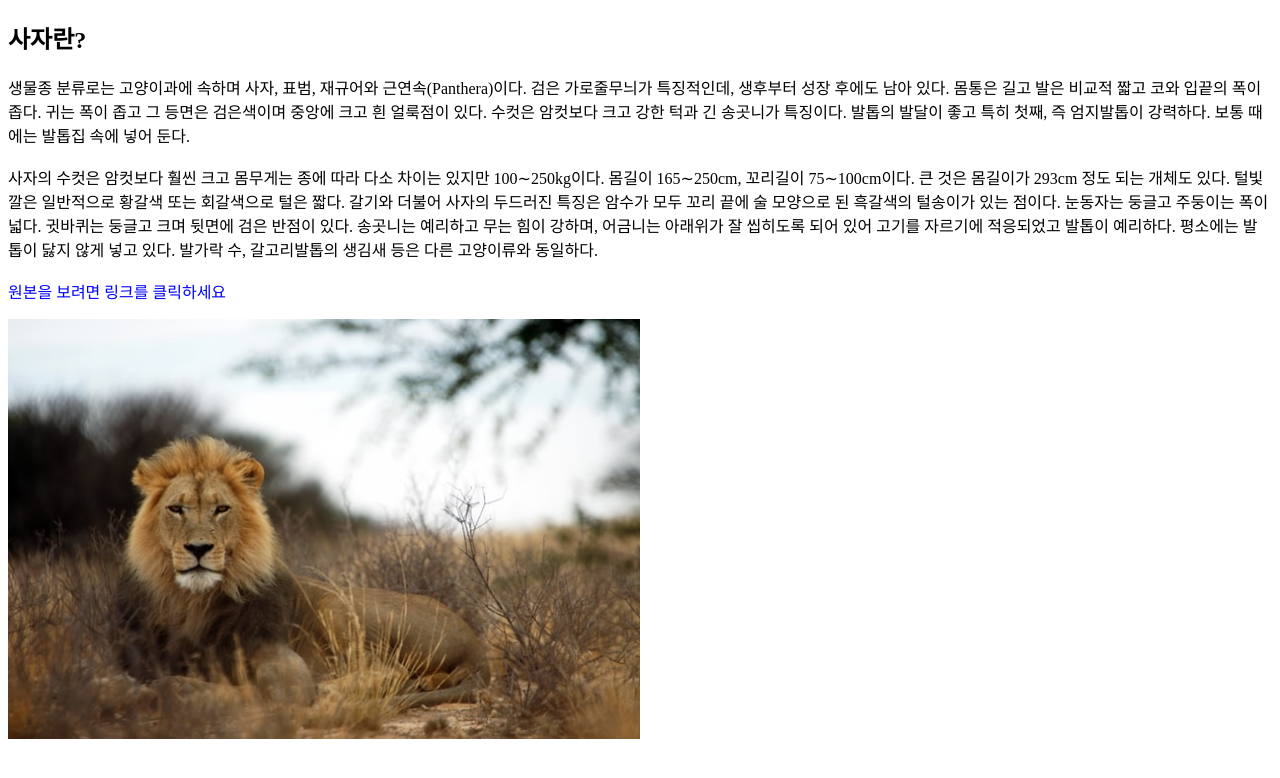
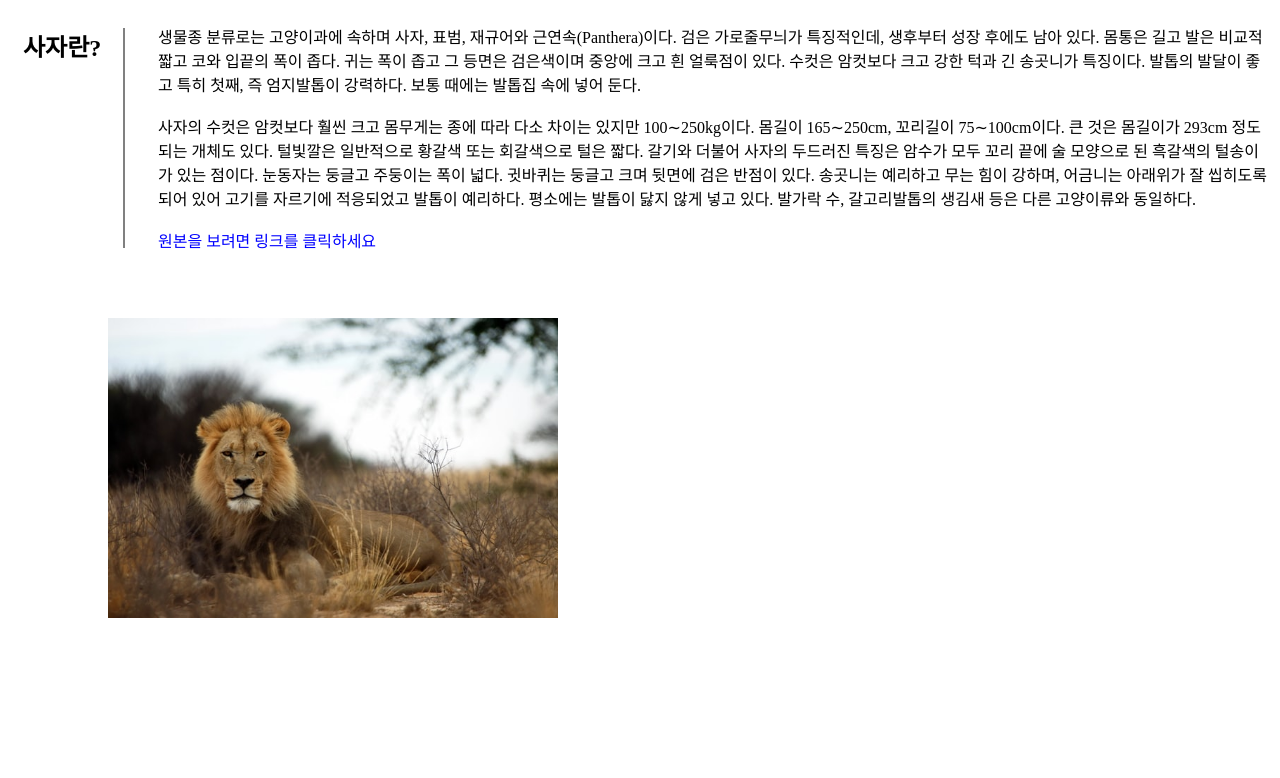
Before and after one commit to 1chori/felidae, a plain HTML site: page Lion.html in a window 1280 px wide. Drawn offline with Linux system fonts and the light colour scheme; a script that the page names is missing.

Commit message:
Add files via upload

```diff
--- a/Lion.html
+++ b/Lion.html
@@ -9,17 +9,34 @@
       color:blue;
       text-decoration: none;
     }
+    h2{
+      border-right: 2px solid gray;
+      width: 100px;
+      padding-left: 15px;
+    }
+    #grid{
+      display: grid;
+      grid-template-columns: 150px 1fr;
+    }
+    img{
+      position: relative;
+      left: 100px;
+      top: 50px;
+    }
   </style>
 </head>
 
 <head>
 <body>
+  <div id='grid'>
   <h2>사자란?</h2>
     <p>생물종 분류로는 고양이과에 속하며 사자, 표범, 재규어와 근연속(Panthera)이다. 검은 가로줄무늬가 특징적인데, 생후부터 성장 후에도 남아 있다. 몸통은 길고 발은 비교적 짧고 코와 입끝의 폭이 좁다. 귀는 폭이 좁고 그 등면은 검은색이며 중앙에 크고 흰 얼룩점이 있다. 수컷은 암컷보다 크고 강한 턱과 긴 송곳니가 특징이다. 발톱의 발달이 좋고 특히 첫째, 즉 엄지발톱이 강력하다. 보통 때에는 발톱집 속에 넣어 둔다.
       <br><br>
       사자의 수컷은 암컷보다 훨씬 크고 몸무게는 종에 따라 다소 차이는 있지만 100∼250kg이다. 몸길이 165∼250cm, 꼬리길이 75∼100cm이다. 큰 것은 몸길이가 293cm 정도 되는 개체도 있다. 털빛깔은 일반적으로 황갈색 또는 회갈색으로 털은 짧다. 갈기와 더불어 사자의 두드러진 특징은 암수가 모두 꼬리 끝에 술 모양으로 된 흑갈색의 털송이가 있는 점이다. 눈동자는 둥글고 주둥이는 폭이 넓다. 귓바퀴는 둥글고 크며 뒷면에 검은 반점이 있다. 송곳니는 예리하고 무는 힘이 강하며, 어금니는 아래위가 잘 씹히도록 되어 있어 고기를 자르기에 적응되었고 발톱이 예리하다. 평소에는 발톱이 닳지 않게 넣고 있다. 발가락 수, 갈고리발톱의 생김새 등은 다른 고양이류와 동일하다.<br><br>
       <a href="https://terms.naver.com/entry.naver?cid=40942&docId=1107856&categoryId=32624">원본을 보려면 링크를 클릭하세요</a></p>
-      <img src="Lion.jpg" width='50%'>
+      <img src="Lion.jpg" width='300%'>
+      </div>
+      <br><br><br>
     <p>
       <div id="disqus_thread"></div>
 <script>
```
Also changed, not shown: index.html (+9 -1 lines).
